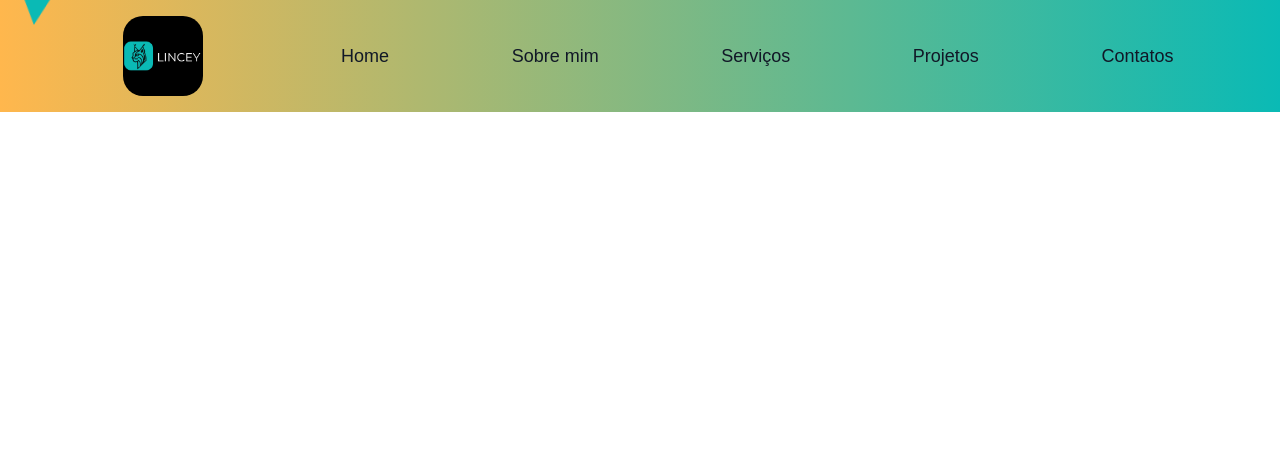
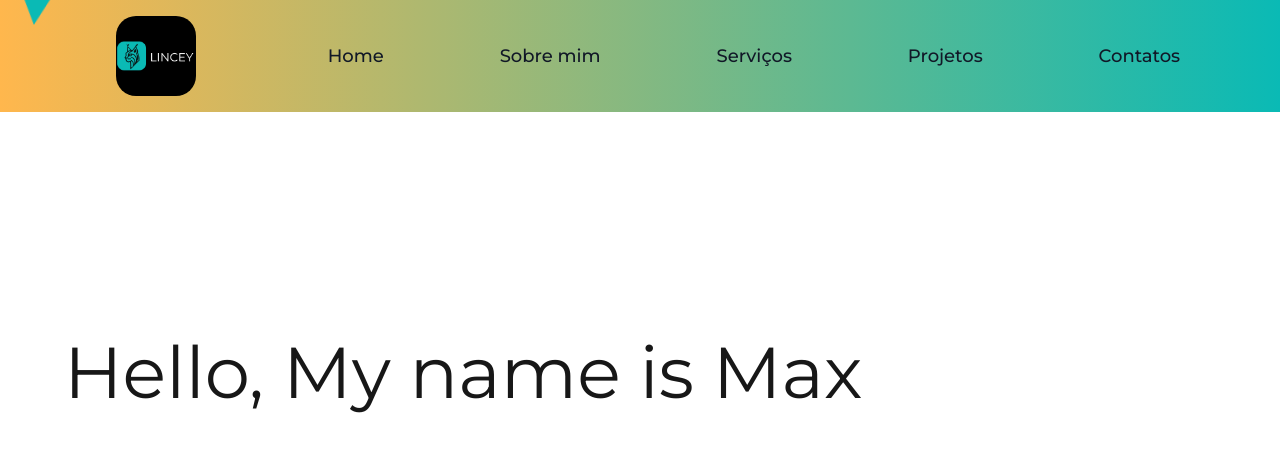
Before and after one commit to MaxForosteski/max-forosteski-portifolio, a Next.js app: page / in a window 1280 px wide. Shown: the top 452 px of the page. Built offline with nearby package versions, Linux system fonts and the light colour scheme.

Commit message:
configurando header

```diff
--- a/src/app/globals.css
+++ b/src/app/globals.css
@@ -13,7 +13,10 @@
 body {
   color: var(--foreground);
   background: var(--background);
-  font-family: Arial, Helvetica, sans-serif;
+  font-family: "Montserrat", sans-serif;
+  font-optical-sizing: auto;
+  font-weight: 400;
+  font-style: normal;
 }
 
 /*Nav*/
@@ -34,7 +37,6 @@ body {
 .usu-triangle{
   position: absolute;
   left:30;
-  z-index: 10;
   height: 0;
   width: 0;
   border-left: 20px solid transparent;
@@ -47,11 +49,21 @@ body {
   margin-left: 60;
   margin-right: 60;
 }
+/*Header da pagina*/
+.header{
+  height:65vh;
+  width: 100vw;
+  background-image:linear-gradient(75deg,var(--background-light),var(--background-lighter));
+  z-index:10;
+  padding-left:5%;
+}
 
 /*Config Dark mode*/
 @media (prefers-color-scheme: dark) {
   :root {
     --background: #0a0a0a;
+    --background-light: #1a1a1a;
+    --background-lighter: #3a3a3a;
     --foreground: #ededed;
     --primary-color:#0D47A1;
     --secondary-color:#9C27B0;
--- a/src/app/layout.tsx
+++ b/src/app/layout.tsx
@@ -27,6 +27,11 @@ export default function RootLayout({
 }>) {
   return (
     <html lang="pt-br">
+      <head>
+        <link rel="preconnect" href="https://fonts.googleapis.com"/>
+          <link rel="preconnect" href="https://fonts.gstatic.com" crossOrigin="anonymous"/>
+            <link href="https://fonts.googleapis.com/css2?family=Montserrat:ital,wght@0,100..900;1,100..900&display=swap" rel="stylesheet"/>
+            </head>
             <body
               className={`${geistSans.variable} ${geistMono.variable} antialiased`}
             >
--- a/src/app/page.tsx
+++ b/src/app/page.tsx
@@ -48,8 +48,8 @@ export default function Home() {
                 </nav>
             </div>
             <div className="container">
-                <div className="header">
-
+                <div className="header absolute flex items-center text-7xl rounded-md">
+                    <h1>Hello, My name is Max</h1>
                 </div>
             </div>
         </div>
```
Lines whose indentation alone changed are shown as unchanged.
